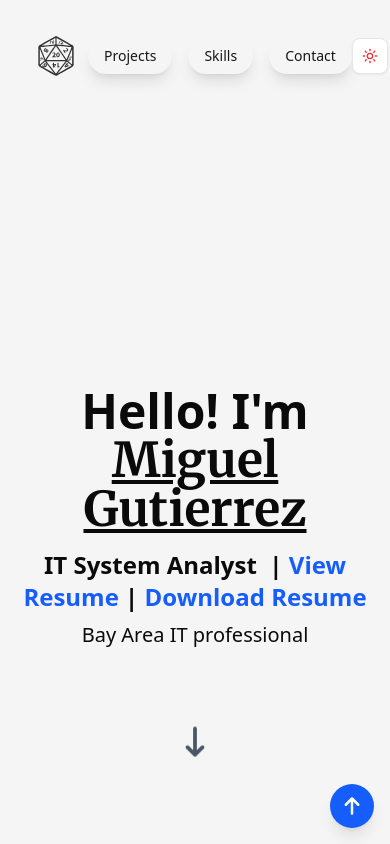
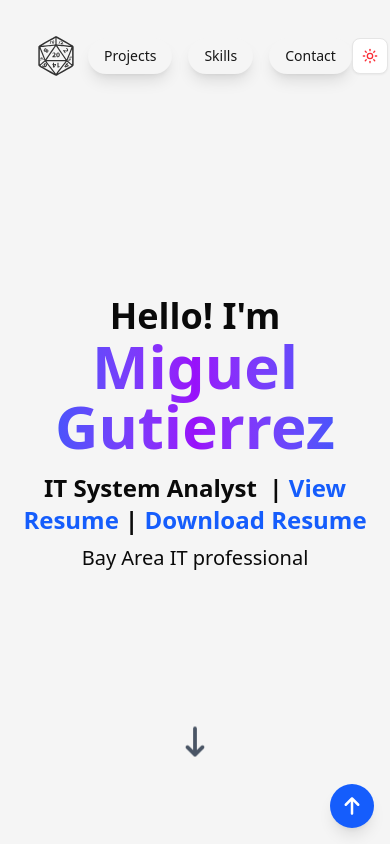
Before and after one commit to miguelgutierrez2017/gmiguel.com, a Next.js app in the folder gmiguel.com/: page / in a window 390 px wide. Shown: the top 844 px of the page. Built offline with nearby package versions, Linux system fonts and the light colour scheme.

Commit message:
Update Bio component styling to enhance visual hierarchy and adjust layout for better responsiveness

```diff
--- a/gmiguel.com/src/components/bio.js
+++ b/gmiguel.com/src/components/bio.js
@@ -4,16 +4,16 @@ export default function Bio() {
   return (
     <section
       id="about"
-      className="mb-8 flex flex-col items-center justify-center text-center opacity-0 animate-fade-in h-screen"
+      className="mb-8 flex flex-col items-center justify-center text-center opacity-0 animate-fade-in min-h-[80vh]"
     >
       <div className="flex flex-col items-center">
-        <h2 className="text-5xl font-bold mb-4">
+        <h2 className="text-4xl font-bold mb-4">
           Hello! I&apos;m{" "}
           <span
             style={{
-              fontFamily: "'Merriweather', serif",
-              textDecoration: "underline",
+              fontFamily: "var(--font-playfair)",
             }}
+            className="relative inline-block text-6xl bg-gradient-to-r from-blue-600 via-purple-600 to-blue-600 bg-clip-text text-transparent after:content-[''] after:absolute after:w-full after:h-[3px] after:bottom-0 after:left-0 after:bg-gradient-to-r after:from-blue-500 after:via-purple-500 after:to-blue-500 after:scale-x-0 after:origin-bottom-right after:transition-transform after:duration-300 hover:after:scale-x-100 hover:after:origin-bottom-left"
           >
             Miguel Gutierrez
           </span>
```
